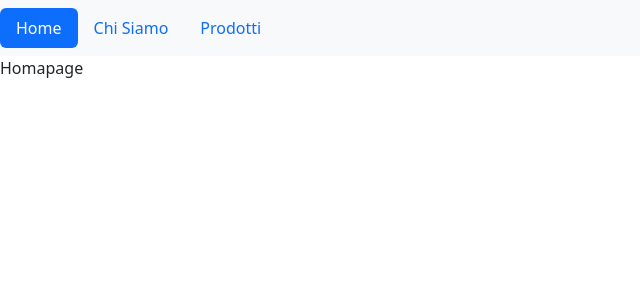
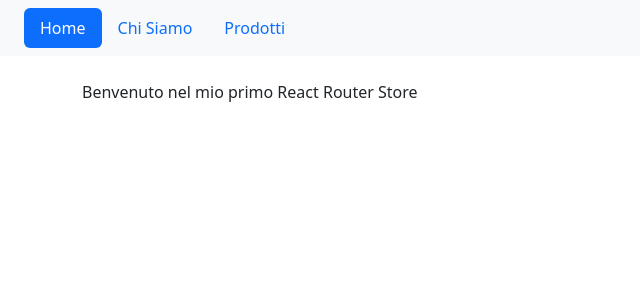
Before and after one commit to emilianocafasso/react-router, a React (Vite) app: page / in a window 1280 px wide. Shown: the top 300 px of the page, without its empty margins (0-640 px from the left). Built offline with nearby package versions, Linux system fonts and the light colour scheme; the HTML template or start-up script is replaced by a standard one.

Commit message:
Implemented data fetching in Prodotti.jsx

```diff
--- a/package.json
+++ b/package.json
@@ -10,6 +10,7 @@
     "preview": "vite preview"
   },
   "dependencies": {
+    "axios": "^1.13.2",
     "bootstrap": "^5.3.8",
     "react": "^19.2.0",
     "react-dom": "^19.2.0",
--- a/src/App.jsx
+++ b/src/App.jsx
@@ -13,11 +13,13 @@ function App() {
     <>
       <BrowserRouter>
         <Navbar />
-        <Routes>
-          <Route path='/' element={<Homapage />} />
-          <Route path='/chi-siamo' element={<About />} />
-          <Route path='/prodotti' element={<Prodotti />} />
-        </Routes>
+        <div className='container mt-4'>
+          <Routes>
+            <Route path='/' element={<Homapage />} />
+            <Route path='/chi-siamo' element={<About />} />
+            <Route path='/prodotti' element={<Prodotti />} />
+          </Routes>
+        </div>
 
       </BrowserRouter>
     </>
--- a/src/components/Navbar.jsx
+++ b/src/components/Navbar.jsx
@@ -4,8 +4,8 @@ import { Link } from "react-router-dom"
 export default function Navbar() {
 
     return (
-
-        <nav className="navbar navbar-light bg-light">
+        <div className="bg-light">
+            <nav className="navbar mx-4">
                 <ul className="nav nav-pills">
                     <li className="navbar-item">
                         <Link to='/' className="nav-link active">Home</Link>
@@ -18,7 +18,7 @@ export default function Navbar() {
                     </li>
                 </ul>
             </nav>
-
+        </div>
     )
 
 }
--- a/src/pages/Homapage.jsx
+++ b/src/pages/Homapage.jsx
@@ -2,7 +2,7 @@ export default function Homapage() {
 
     return (
         <>
-            Homapage
+            Benvenuto nel mio primo React Router Store
         </>
     )
 }
--- a/src/pages/Prodotti.jsx
+++ b/src/pages/Prodotti.jsx
@@ -1,8 +1,20 @@
+import axios from "axios"
+import { useState, useEffect, useEffectEvent } from "react"
+
 export default function Prodotti() {
+    const api = 'https://fakestoreapi.com/products'
+    const [producs, setProducts] = useState([])
+
+    useEffect(() => {
+        axios.get(api)
+            .then(res => setProducts(res.data))
+            .catch(err => console.error('Errore', err))
+    })
+
 
     return (
         <>
-            prodotti
+
         </>
     )
 }
```
Also changed, not shown: 1 other file (tests, documents, lock files or other folders). Lines whose indentation alone changed are shown as unchanged.
